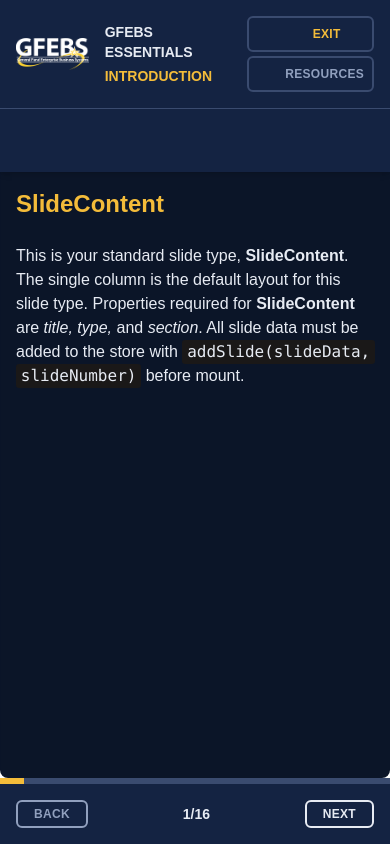
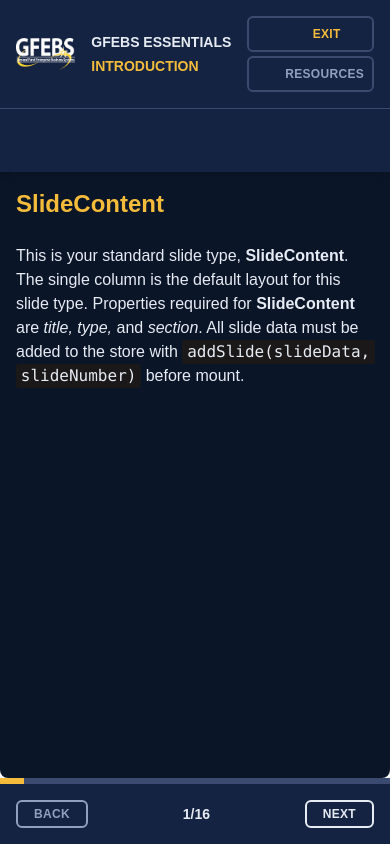
Before and after one commit to gfebs-dev-team/template-training-content, a Vue app: page / in a window 390 px wide. Built offline with nearby package versions, Linux system fonts and the light colour scheme; some icons are missing.

Commit message:
min w on logo

```diff
--- a/src/components/ContentHeader.vue
+++ b/src/components/ContentHeader.vue
@@ -28,7 +28,7 @@ defineProps(['courseData'])
     <div
       class="grid h-min sm:h-20 w-full grid-cols-[auto_auto_1fr] items-center gap-4 p-4 xl:h-auto"
     >
-      <img class="h-8 md:h-12 xl:h-16 min-w-max" src="/gfebs_white.png" />
+      <img class="h-8 md:h-12 xl:h-16" src="/gfebs_white.png" />
       <div class="flex flex-col gap-1">
         <h1
           class="max-w-56 text-balance text-sm font-bold uppercase text-aliceblue md:text-base xl:max-w-64 xl:text-xl"
```
